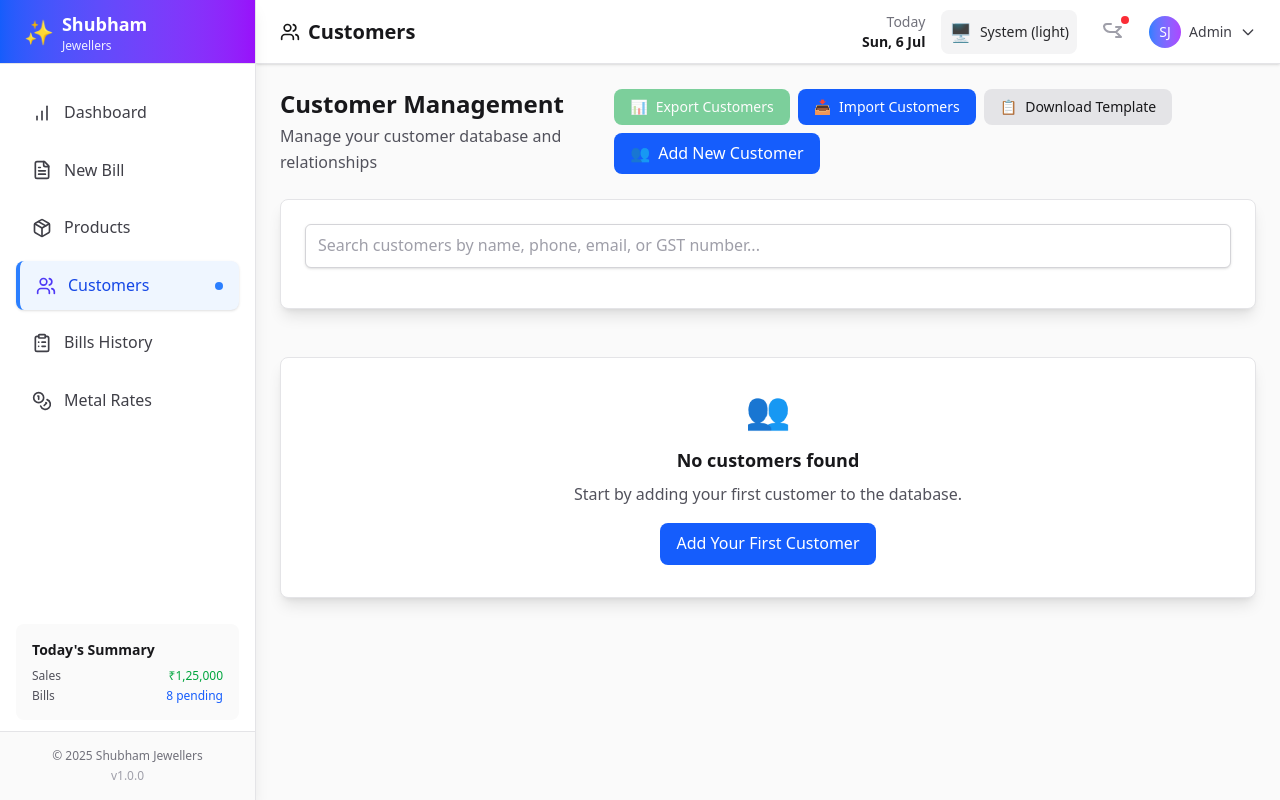
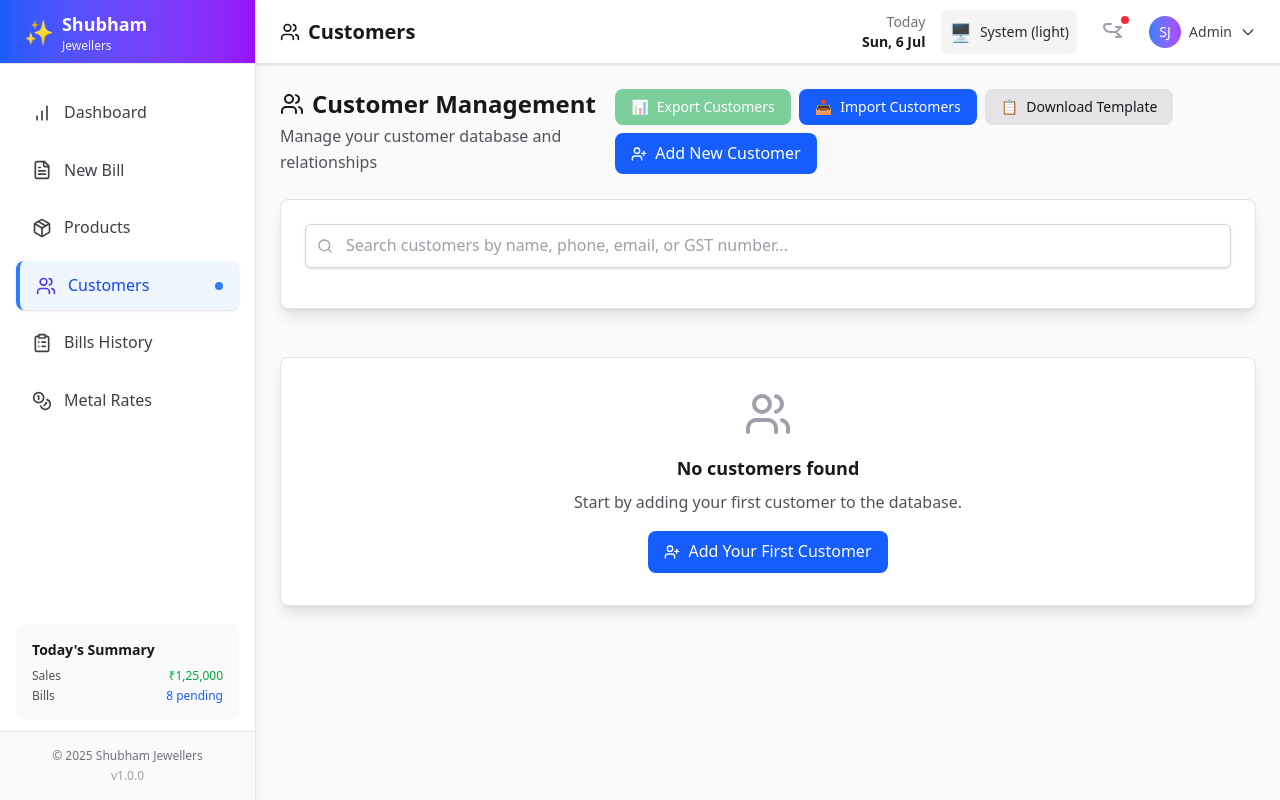
Before and after one commit to kanishk1122/Shubham_jewellers, a Next.js app: page /customers in a window 1280 px wide. Built offline with nearby package versions, Linux system fonts and the light colour scheme.

Commit message:
feat: replace emoji icons with Lucide React components in EnhancedCustomerManager

```diff
--- a/src/components/EnhancedCustomerManager.tsx
+++ b/src/components/EnhancedCustomerManager.tsx
@@ -10,8 +10,24 @@ import {
   DialogHeader,
   DialogTitle,
   DialogFooter,
-} from "@/components/ui"; // Fix the import path - remove "/enhanced"
+} from "@/components/ui";
 import ExcelActions from "@/components/ExcelActions";
+import {
+  Users,
+  UserPlus,
+  Building,
+  Star,
+  User,
+  UserPlus as NewUserIcon,
+  Phone,
+  Mail,
+  Home,
+  CreditCard,
+  FileText,
+  Pencil,
+  Trash2,
+  Search,
+} from "lucide-react";
 
 interface Customer {
   id: string;
@@ -151,10 +167,10 @@ export const EnhancedCustomerManager: React.FC = () => {
   });
 
   const getCustomerTypeIcon = (customer: Customer) => {
-    if (customer.gstNumber) return "🏢"; // Business customer
-    if (customer.totalPurchases > 100000) return "⭐"; // VIP customer
-    if (customer.totalPurchases > 0) return "👤"; // Regular customer
-    return "🆕"; // New customer
+    if (customer.gstNumber) return <Building className="w-5 h-5" />; // Business customer
+    if (customer.totalPurchases > 100000) return <Star className="w-5 h-5" />; // VIP customer
+    if (customer.totalPurchases > 0) return <User className="w-5 h-5" />; // Regular customer
+    return <NewUserIcon className="w-5 h-5" />; // New customer
   };
 
   const getCustomerTypeLabel = (customer: Customer) => {
@@ -211,7 +227,8 @@ export const EnhancedCustomerManager: React.FC = () => {
       {/* Header */}
       <div className="flex flex-col sm:flex-row justify-between items-start sm:items-center gap-4">
         <div>
-          <h1 className="text-2xl font-bold text-zinc-900 dark:text-white">
+          <h1 className="text-2xl font-bold text-zinc-900 dark:text-white flex items-center gap-2">
+            <Users className="w-6 h-6" />
             Customer Management
           </h1>
           <p className="text-zinc-600 dark:text-zinc-400 mt-1">
@@ -229,7 +246,7 @@ export const EnhancedCustomerManager: React.FC = () => {
             onClick={() => setShowAddForm(true)}
             className="flex items-center gap-2"
           >
-            <span>👥</span>
+            <UserPlus className="w-4 h-4" />
             Add New Customer
           </Button>
         </div>
@@ -237,12 +254,15 @@ export const EnhancedCustomerManager: React.FC = () => {
 
       {/* Search */}
       <Card className="p-4">
-        <Input
-          placeholder="Search customers by name, phone, email, or GST number..."
-          value={searchTerm}
-          onChange={(e) => setSearchTerm(e.target.value)}
-          className="w-full"
-        />
+        <div className="relative">
+          <Input
+            placeholder="Search customers by name, phone, email, or GST number..."
+            value={searchTerm}
+            onChange={(e) => setSearchTerm(e.target.value)}
+            className="w-full pl-10"
+          />
+          <Search className="absolute left-3 top-1/2 transform -translate-y-1/2 w-4 h-4 text-zinc-400" />
+        </div>
       </Card>
 
       {/* Add/Edit Form Dialog */}
@@ -394,7 +414,7 @@ export const EnhancedCustomerManager: React.FC = () => {
           >
             <div className="flex justify-between items-start mb-4">
               <div className="flex items-center gap-2">
-                <span className="text-2xl">
+                <span className="text-blue-600 dark:text-blue-400">
                   {getCustomerTypeIcon(customer)}
                 </span>
                 <span className="text-xs bg-blue-100 dark:bg-blue-900 text-blue-800 dark:text-blue-300 px-2 py-1 rounded">
@@ -407,14 +427,14 @@ export const EnhancedCustomerManager: React.FC = () => {
                   className="text-blue-600 dark:text-blue-400 hover:text-blue-800 dark:hover:text-blue-300 p-1"
                   title="Edit"
                 >
-                  ✏️
+                  <Pencil className="w-4 h-4" />
                 </button>
                 <button
                   onClick={() => handleDeleteCustomer(customer.id)}
                   className="text-red-600 dark:text-red-400 hover:text-red-800 dark:hover:text-red-300 p-1"
                   title="Delete"
                 >
-                  🗑️
+                  <Trash2 className="w-4 h-4" />
                 </button>
               </div>
             </div>
@@ -425,14 +445,14 @@ export const EnhancedCustomerManager: React.FC = () => {
 
             <div className="space-y-2 text-sm">
               <div className="flex items-center gap-2">
-                <span>📞</span>
+                <Phone className="w-4 h-4 text-zinc-500" />
                 <span className="text-zinc-600 dark:text-zinc-400">
                   {customer.phone}
                 </span>
               </div>
               {customer.email && (
                 <div className="flex items-center gap-2">
-                  <span>📧</span>
+                  <Mail className="w-4 h-4 text-zinc-500" />
                   <span className="text-zinc-600 dark:text-zinc-400 truncate">
                     {customer.email}
                   </span>
@@ -440,7 +460,7 @@ export const EnhancedCustomerManager: React.FC = () => {
               )}
               {customer.address && (
                 <div className="flex items-start gap-2">
-                  <span>🏠</span>
+                  <Home className="w-4 h-4 text-zinc-500 mt-0.5" />
                   <span className="text-zinc-600 dark:text-zinc-400 text-xs">
                     {customer.address}
                   </span>
@@ -448,7 +468,7 @@ export const EnhancedCustomerManager: React.FC = () => {
               )}
               {customer.gstNumber && (
                 <div className="flex items-center gap-2">
-                  <span>🏢</span>
+                  <Building className="w-4 h-4 text-zinc-500" />
                   <span className="text-zinc-600 dark:text-zinc-400 font-mono text-xs">
                     {customer.gstNumber}
                   </span>
@@ -456,7 +476,7 @@ export const EnhancedCustomerManager: React.FC = () => {
               )}
               {customer.panNumber && (
                 <div className="flex items-center gap-2">
-                  <span>🆔</span>
+                  <CreditCard className="w-4 h-4 text-zinc-500" />
                   <span className="text-zinc-600 dark:text-zinc-400 font-mono text-xs">
                     {customer.panNumber}
                   </span>
@@ -465,7 +485,8 @@ export const EnhancedCustomerManager: React.FC = () => {
             </div>
 
             {customer.notes && (
-              <div className="mt-3 p-2 bg-zinc-50 dark:bg-zinc-700 rounded text-xs text-zinc-600 dark:text-zinc-400">
+              <div className="mt-3 p-2 bg-zinc-50 dark:bg-zinc-700 rounded text-xs text-zinc-600 dark:text-zinc-400 flex items-start gap-2">
+                <FileText className="w-3 h-3 text-zinc-500 mt-0.5" />
                 {customer.notes}
               </div>
             )}
@@ -502,7 +523,9 @@ export const EnhancedCustomerManager: React.FC = () => {
 
       {filteredCustomers.length === 0 && (
         <Card className="p-8 text-center">
-          <div className="text-4xl mb-4">👥</div>
+          <div className="flex justify-center mb-4">
+            <Users className="w-12 h-12 text-zinc-400" />
+          </div>
           <h3 className="text-lg font-semibold text-zinc-900 dark:text-white mb-2">
             No customers found
           </h3>
@@ -512,7 +535,11 @@ export const EnhancedCustomerManager: React.FC = () => {
               : "Try adjusting your search criteria."}
           </p>
           {customers.length === 0 && (
-            <Button onClick={() => setShowAddForm(true)}>
+            <Button
+              onClick={() => setShowAddForm(true)}
+              className="flex items-center gap-2 mx-auto"
+            >
+              <UserPlus className="w-4 h-4" />
               Add Your First Customer
             </Button>
           )}
```
